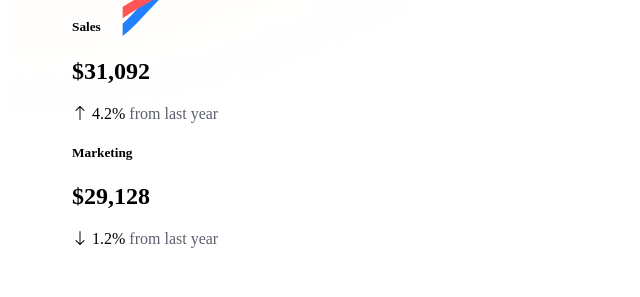
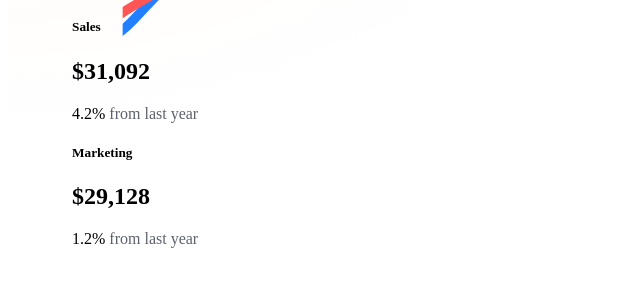
Before and after one commit to lx87/coca_sitee, a website: page index.html in a window 1280 px wide. Shown: the part 1287-1584 px from the top of the page, 0-640 px from the left. Drawn offline with nearby package versions, Linux system fonts and the light colour scheme; files whose address does not match are found by name.

Commit message:
Update index.html

```diff
--- a/index.html
+++ b/index.html
@@ -3,9 +3,7 @@
 <head>
     <meta charset="UTF-8">
     <meta name="viewport" content="width=device-width, initial-scale=1.0">
-    <link rel="stylesheet" href="/css/main.css">
     <link rel="stylesheet" href="/coca_sitee/css/main.css">
-    <link rel="stylesheet" href="https://cdn.jsdelivr.net/npm/bootstrap-icons/font/bootstrap-icons.css">
     <link rel="shortcut icon" href="/img/favicon.svg" type="image/x-icon">
     <title>Coca</title>
 </head>
```
